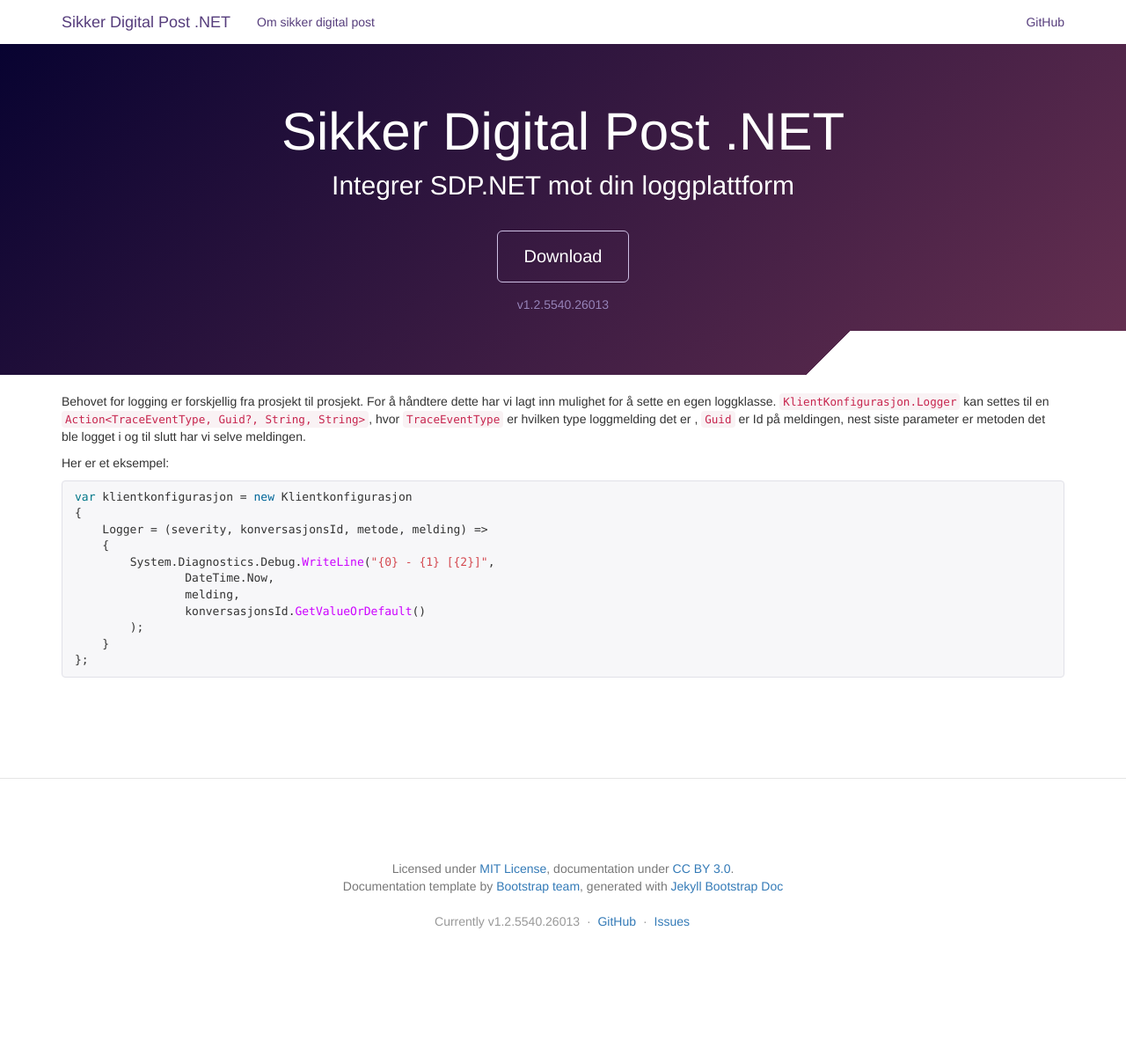
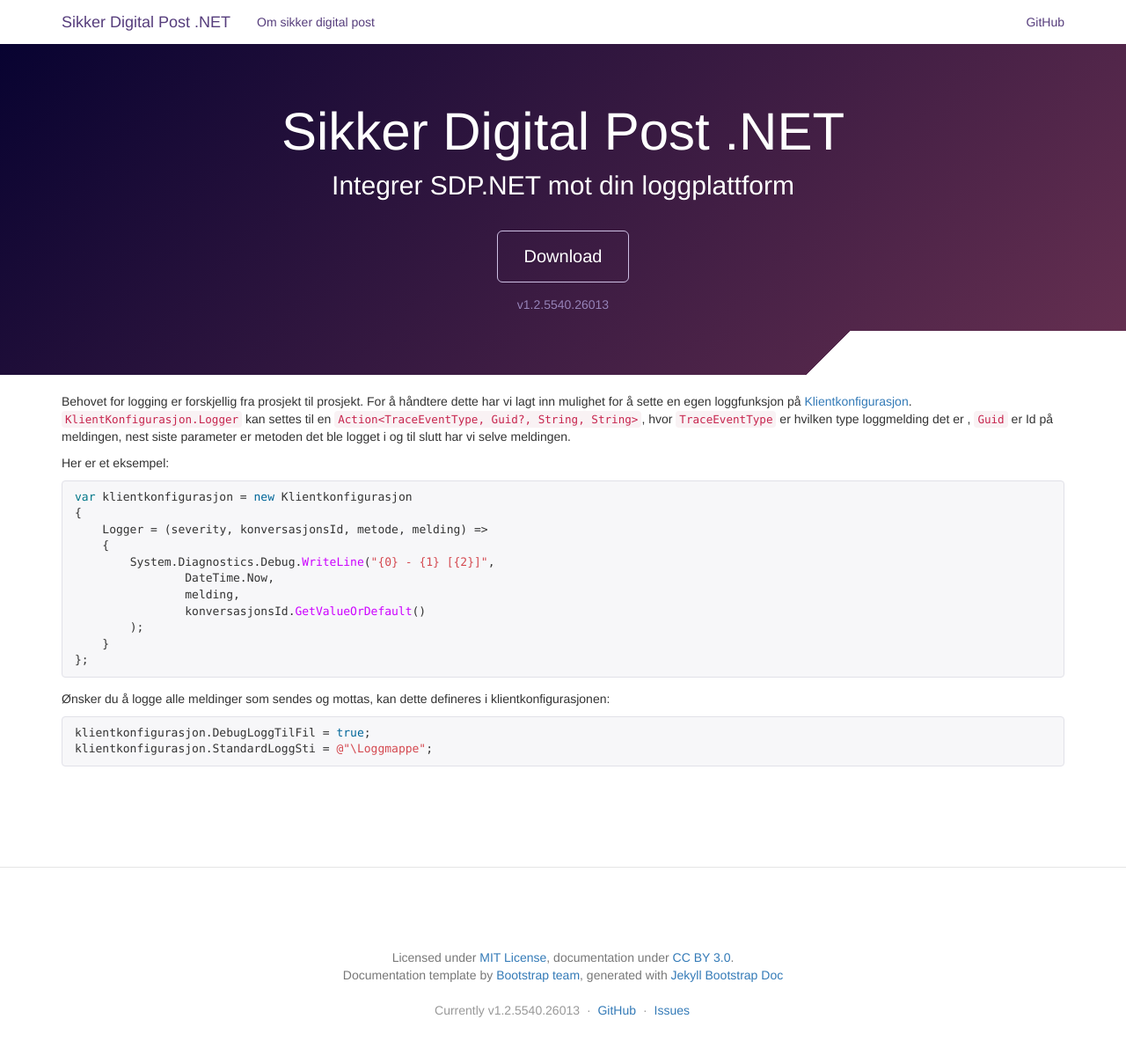
Before and after one commit to difi/sikker-digital-post-klient-dotnet, a Jekyll site: the page built from _doks/logging.md, in a window 1280 px wide. Shown: the whole page at 88% size. Built offline with Jekyll 4.4.1, drawn with Linux system fonts in a browser that asks for light colours; nearby versions of some CDN libraries; before the commit the page ends 1107 px from its top, so only the background shows below that; grey boxes are pictures that could not be loaded.

Commit message:
Lagt til dokumentasjon for filnavn og mer detaljer for logging og klientkonfigurasjon

```diff
--- a/_doks/logging.md
+++ b/_doks/logging.md
@@ -5,7 +5,7 @@ description: Integrer SDP.NET mot din loggplattform
 isHome: true
 ---
 
-Behovet for logging er forskjellig fra prosjekt til prosjekt. For å håndtere dette har vi lagt inn mulighet for å sette en egen loggklasse. `KlientKonfigurasjon.Logger` kan settes til en `Action<TraceEventType, Guid?, String, String>`, hvor `TraceEventType` er hvilken type loggmelding det er , `Guid` er Id på meldingen, nest siste parameter er metoden det ble logget i og til slutt har vi selve meldingen.
+Behovet for logging er forskjellig fra prosjekt til prosjekt. For å håndtere dette har vi lagt inn mulighet for å sette en egen loggfunksjon på [Klientkonfigurasjon](/#Klientkonfigurasjon). `KlientKonfigurasjon.Logger` kan settes til en `Action<TraceEventType, Guid?, String, String>`, hvor `TraceEventType` er hvilken type loggmelding det er , `Guid` er Id på meldingen, nest siste parameter er metoden det ble logget i og til slutt har vi selve meldingen.
 
 Her er et eksempel:
 
@@ -22,3 +22,10 @@ var klientkonfigurasjon = new Klientkonfigurasjon
     }
 };
 {% endhighlight %}
+
+Ønsker du å logge alle meldinger som sendes og mottas, kan dette defineres i klientkonfigurasjonen:
+
+{% highlight csharp %}
+klientkonfigurasjon.DebugLoggTilFil = true;
+klientkonfigurasjon.StandardLoggSti = @"\Loggmappe";
+{% endhighlight%}
```
Also changed, not shown: _doks/hvordan-komme-i-gang.md (+0 -1 lines), _doks/klientkonfigurasjon.md (added, +17 -0 lines), _doks/sende-post.md (+8 -2 lines).
